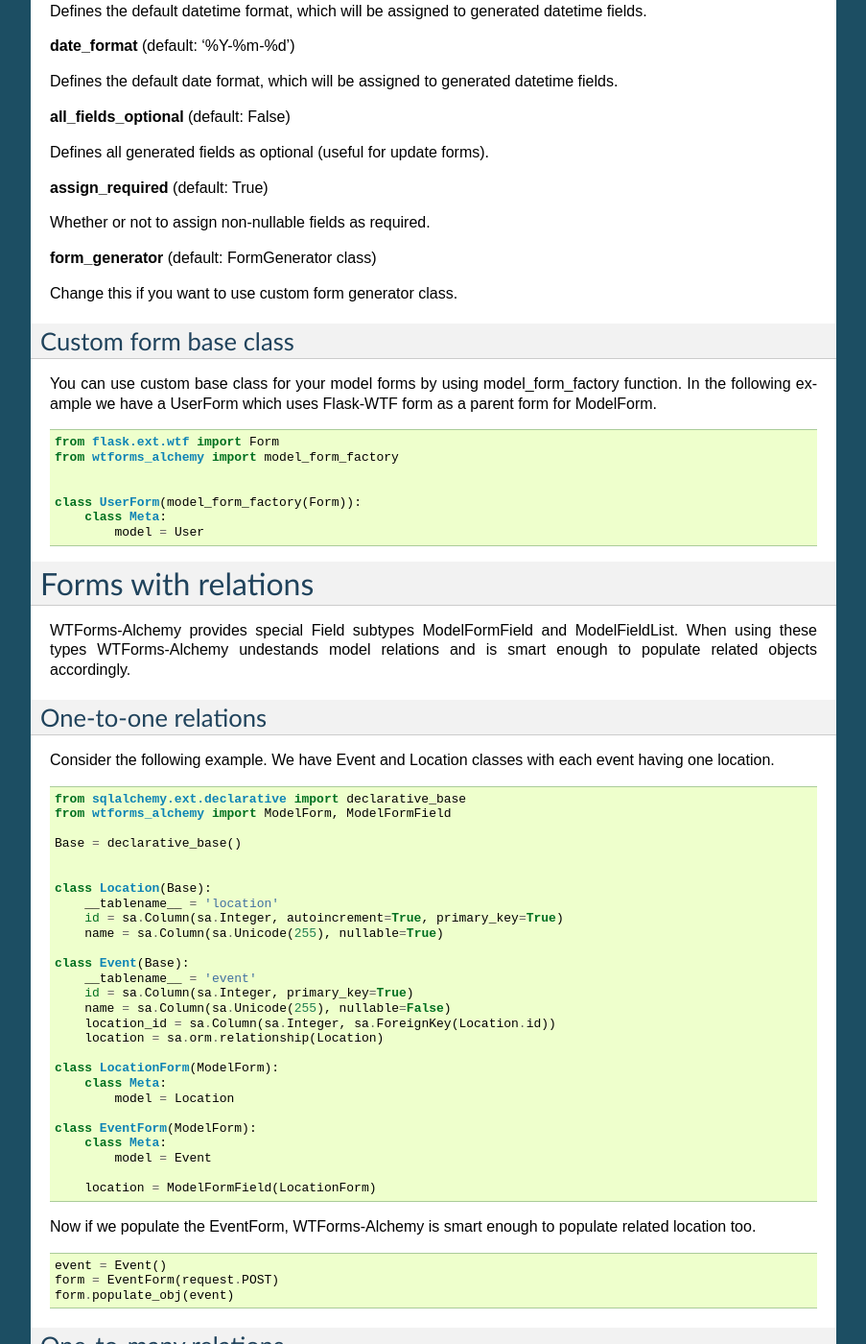
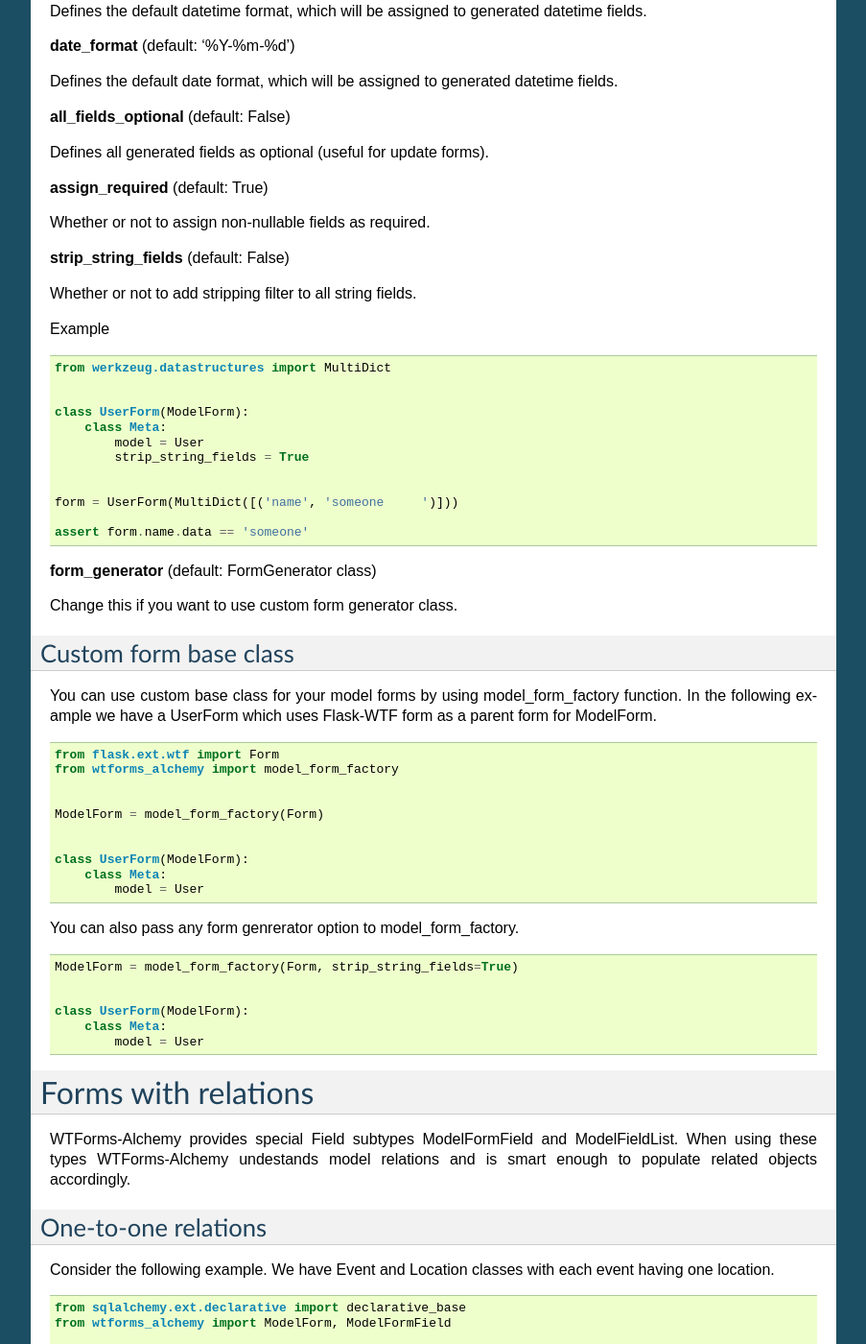
Before and after one commit to kvesteri/wtforms-alchemy, a Sphinx documentation site: the page built from docs/index.rst, in a window 1280 px wide and 1400 px high, scrolled down 3537 px. Shown: the whole window at 96% size, without its empty margins (198-1101 px from the left). Built offline with Sphinx 7.4.7, drawn with Linux system fonts in a browser that asks for light colours.

Commit message:
Updated docs

```diff
--- a/docs/index.rst
+++ b/docs/index.rst
@@ -560,6 +560,27 @@ Defines all generated fields as optional (useful for update forms).
 
 Whether or not to assign non-nullable fields as required.
 
+**strip_string_fields** (default: False)
+
+Whether or not to add stripping filter to all string fields.
+
+Example ::
+
+
+    from werkzeug.datastructures import MultiDict
+
+
+    class UserForm(ModelForm):
+        class Meta:
+            model = User
+            strip_string_fields = True
+
+
+    form = UserForm(MultiDict([('name', 'someone     ')]))
+
+    assert form.name.data == 'someone'
+
+
 **form_generator** (default: FormGenerator class)
 
 Change this if you want to use custom form generator class.
@@ -572,13 +593,29 @@ You can use custom base class for your model forms by using model_form_factory
 function. In the following example we have a UserForm which uses Flask-WTF
 form as a parent form for ModelForm. ::
 
+
     from flask.ext.wtf import Form
     from wtforms_alchemy import model_form_factory
 
 
-    class UserForm(model_form_factory(Form)):
+    ModelForm = model_form_factory(Form)
+
+
+    class UserForm(ModelForm):
         class Meta:
             model = User
+
+
+You can also pass any form genrerator option to model_form_factory. ::
+
+
+    ModelForm = model_form_factory(Form, strip_string_fields=True)
+
+
+    class UserForm(ModelForm):
+        class Meta:
+            model = User
+
 
 
 Forms with relations
```
